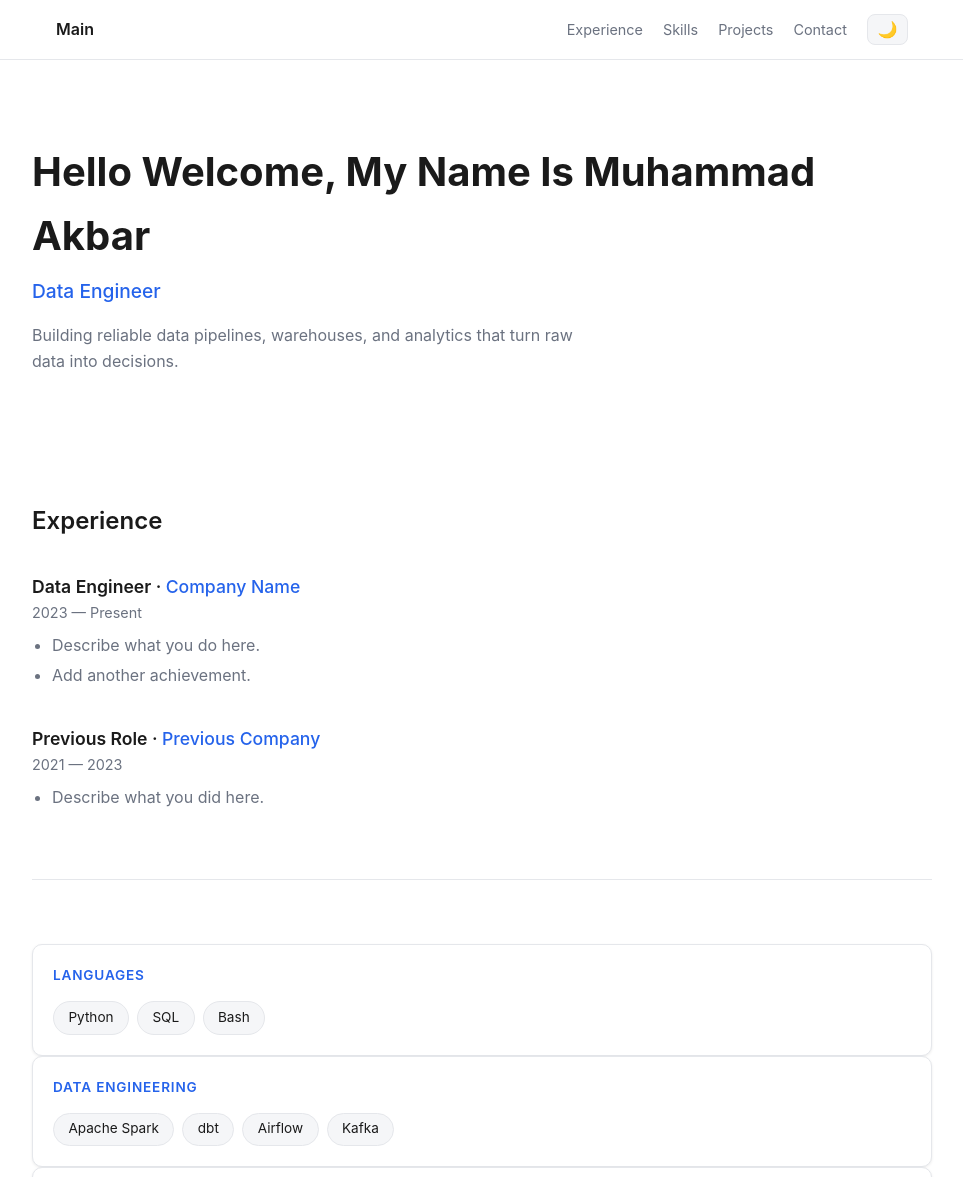
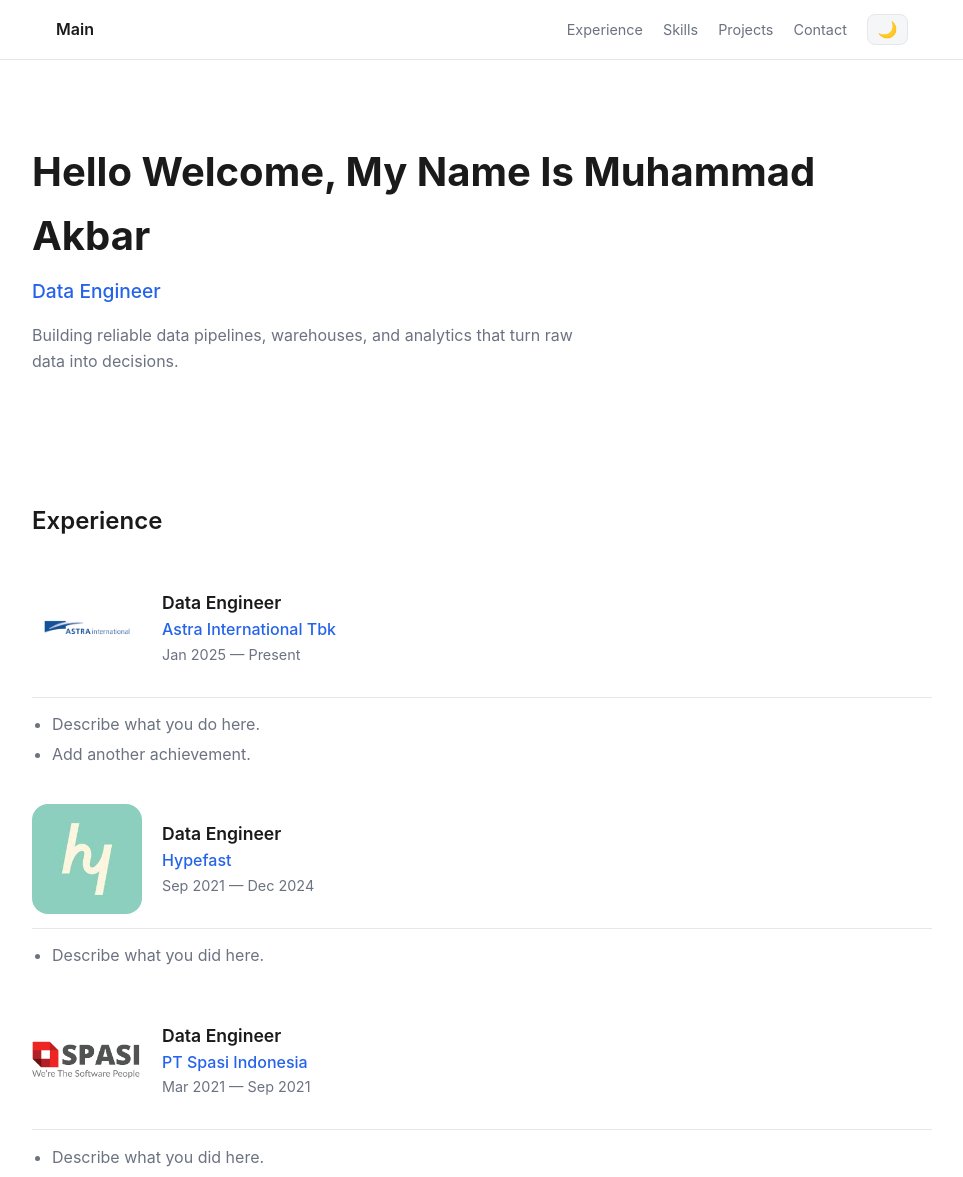
Before and after one commit to xmen1412/portofolio-website, a website built with Vite: page src/index.html in a window 1280 px wide. Shown: the top 1177 px of the page, without its empty margins (158-1121 px from the left). Built offline with nearby package versions, Linux system fonts and the light colour scheme.

Commit message:
Add job experience entries for Astra International, Hypefast, and PT Spasi Indonesia with corresponding logos; enhance job display layout in main.js and style.css

```diff
--- a/src/css/style.css
+++ b/src/css/style.css
@@ -155,6 +155,29 @@ a:hover {
   font-weight: 600;
 }
 
+.job-head {
+  display: flex;
+  align-items: center;
+  gap: 1.25rem;
+  margin-bottom: 0.9rem;
+  padding-bottom: 0.9rem;
+  border-bottom: 1px solid var(--border);
+}
+
+.job-logo {
+  width: 110px;
+  height: 110px;
+  object-fit: contain;
+  border-radius: 16px;
+  background: var(--card);
+  flex-shrink: 0;
+  transition: transform 0.2s ease;
+}
+
+.job-logo:hover {
+  transform: scale(1.05);
+}
+
 .job .company {
   color: var(--accent);
   font-weight: 500;
@@ -163,7 +186,6 @@ a:hover {
 .job .period {
   color: var(--text-muted);
   font-size: 0.9rem;
-  margin-bottom: 0.6rem;
 }
 
 .job ul {
--- a/src/data/content.js
+++ b/src/data/content.js
@@ -7,17 +7,28 @@ export const site = {
 export const experience = [
   {
     role: 'Data Engineer',
-    company: 'Company Name',
-    period: '2023 — Present',
+    company: 'Astra International Tbk',
+    companyLogo: 'assets/images/jobs/astra.png',
+    period: 'Jan 2025 — Present',
     points: [
       'Describe what you do here.',
       'Add another achievement.',
     ],
   },
   {
-    role: 'Previous Role',
-    company: 'Previous Company',
-    period: '2021 — 2023',
+    role: 'Data Engineer',
+    company: 'Hypefast',
+    companyLogo: 'assets/images/jobs/hypefast.jpeg',
+    period: 'Sep 2021 — Dec 2024',
+    points: [
+      'Describe what you did here.',
+    ],
+  },
+  {
+    role: 'Data Engineer',
+    company: 'PT Spasi Indonesia',
+    companyLogo: 'assets/images/jobs/spasi indonesia.png',
+    period: 'Mar 2021 — Sep 2021',
     points: [
       'Describe what you did here.',
     ],
@@ -38,7 +49,11 @@ export const skills = [
     items: ['PostgreSQL', 'BigQuery', 'Snowflake'],
   },
   {
-    category: 'Cloud & DevOps',
+    category: 'Cloud',
+    items: ['AWS', 'Docker', 'Terraform', 'CI/CD'],
+  },
+  {
+    category: 'Dashboard',
     items: ['AWS', 'Docker', 'Terraform', 'CI/CD'],
   },
 ]
--- a/src/js/main.js
+++ b/src/js/main.js
@@ -16,8 +16,14 @@ timeline.innerHTML = experience
   .map(
     (job) => `
     <div class="job">
-      <h3>${job.role} · <span class="company">${job.company}</span></h3>
-      <p class="period">${job.period}</p>
+      <div class="job-head">
+        ${job.companyLogo ? `<img class="job-logo" src="${job.companyLogo}" alt="${job.company}" />` : ''}
+        <div>
+          <h3>${job.role}</h3>
+          <p class="company">${job.company}</p>
+          <p class="period">${job.period}</p>
+        </div>
+      </div>
       <ul>${job.points.map((p) => `<li>${p}</li>`).join('')}</ul>
     </div>`
   )
```
Also changed, not shown: src/assets/images/jobs/astra.png (added), src/assets/images/jobs/hypefast.jpeg (added), src/assets/images/jobs/spasi indonesia.png (added).
